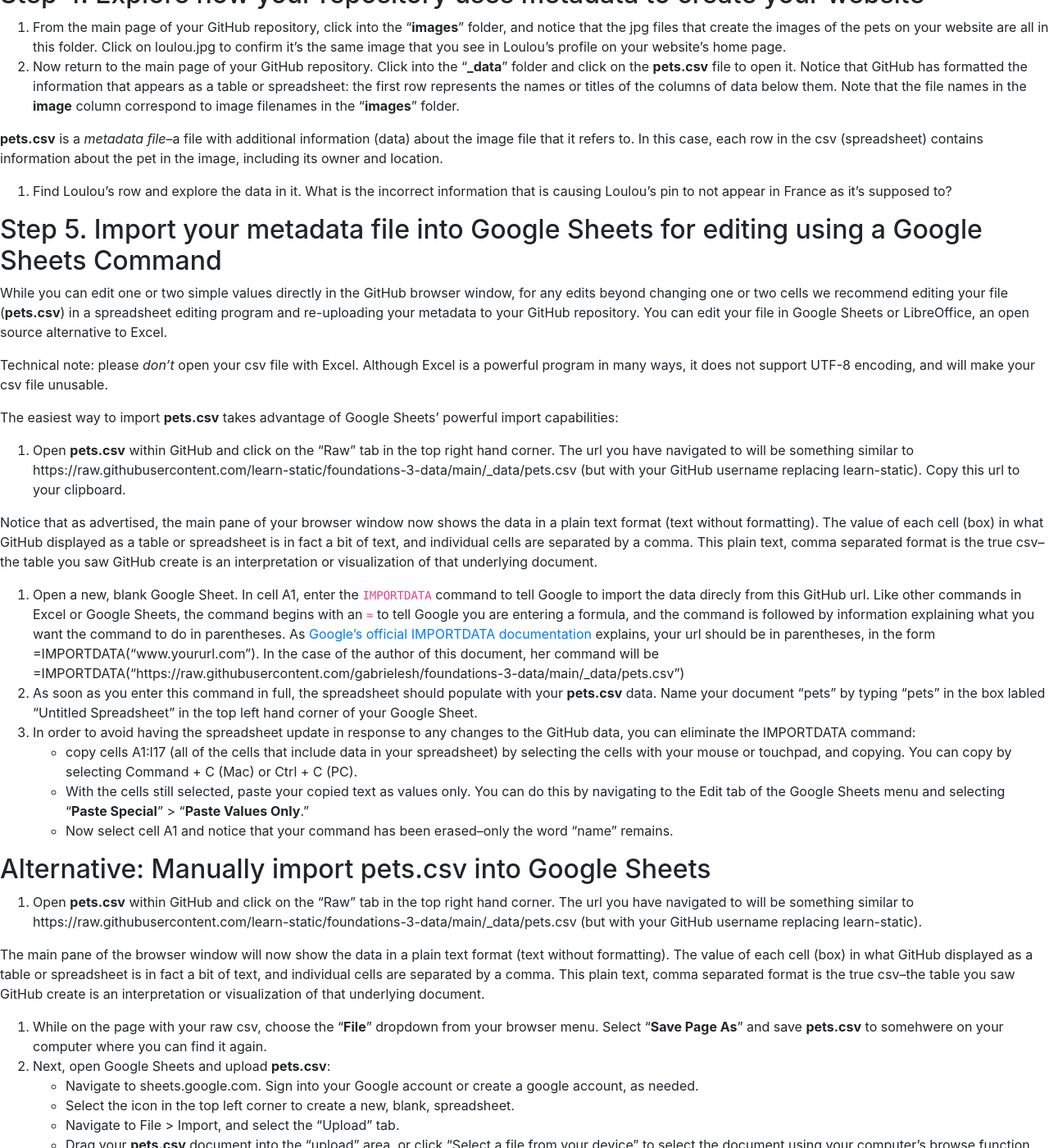
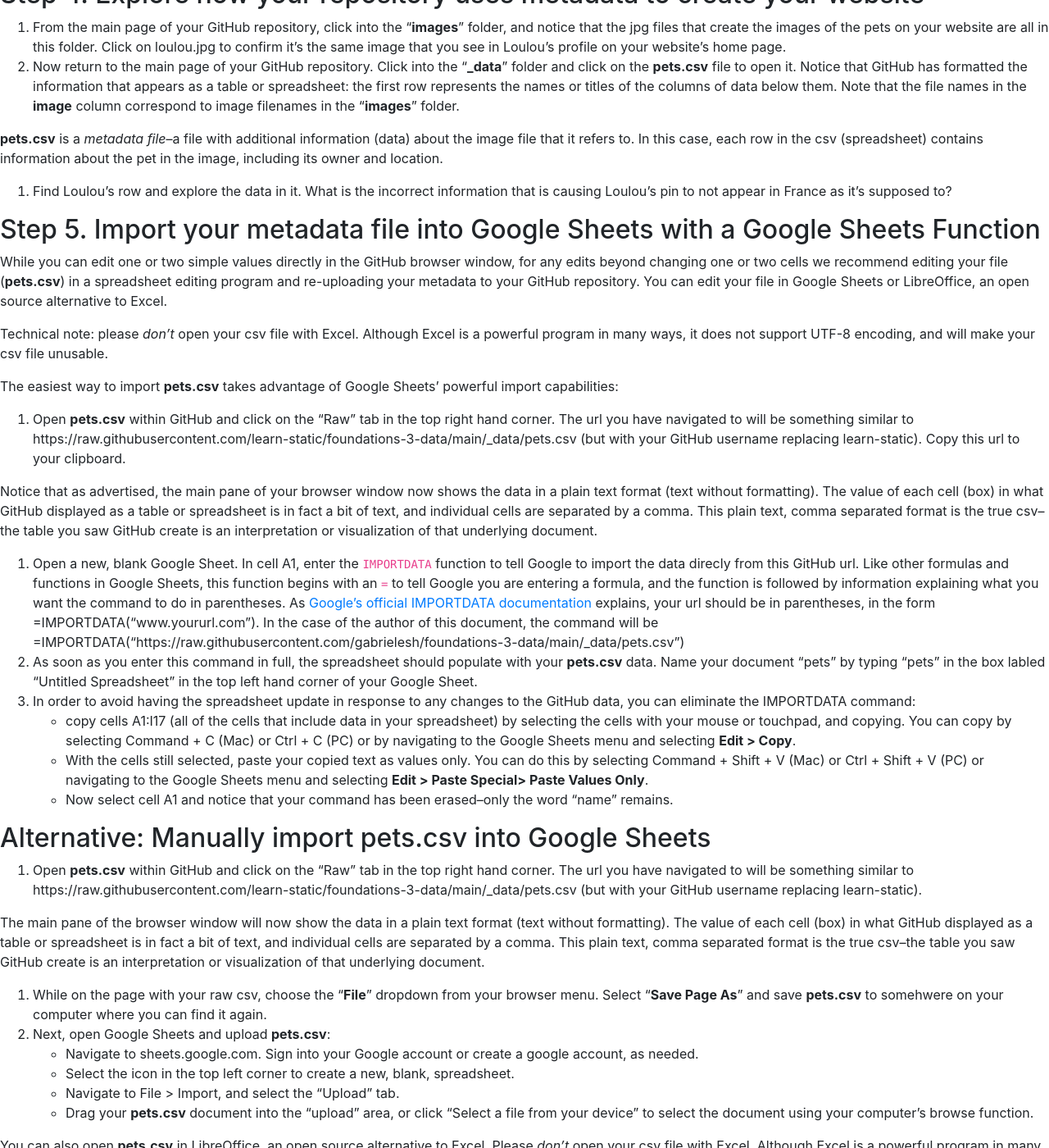
Before and after one commit to learn-static/foundations-3-data, a Jekyll site: the page built from intro-data.md, in a window 1280 px wide and 1400 px high, scrolled down 2019 px. Shown: the whole window at 82% size. Built offline with Jekyll 4.4.1, drawn with Linux system fonts in a browser that asks for light colours; our own code applies the rules of GitHub Pages for plain Markdown files; some of the changed text lies outside the part shown.

Commit message:
Update intro-data.md

```diff
--- a/intro-data.md
+++ b/intro-data.md
@@ -44,7 +44,7 @@ Meanwhile, you might want to copy the URL to display on your home page:
 
 3. Find Loulou's row and explore the data in it. What is the incorrect information that is causing Loulou's pin to not appear in France as it's supposed to?
 
-## Step 5. Import your metadata file into Google Sheets for editing using a Google Sheets Command
+## Step 5. Import your metadata file into Google Sheets with a Google Sheets Function
 
 While you can edit one or two simple values directly in the GitHub browser window, for any edits beyond changing one or two cells we recommend editing your file (**pets.csv**) in a spreadsheet editing program and re-uploading your metadata to your GitHub repository. You can edit your file in Google Sheets or LibreOffice, an open source alternative to Excel.
 
@@ -56,11 +56,11 @@ The easiest way to import **pets.csv** takes advantage of Google Sheets' powerfu
 
 Notice that as advertised, the main pane of your browser window now shows the data in a plain text format (text without formatting). The value of each cell (box) in what GitHub displayed as a table or spreadsheet is in fact a bit of text, and individual cells are separated by a comma. This plain text, comma separated format is the true csv--the table you saw GitHub create is an interpretation or visualization of that underlying document.
 
-2. Open a new, blank Google Sheet. In cell A1, enter the `IMPORTDATA` command to tell Google to import the data direcly from this GitHub url. Like other commands in Excel or Google Sheets, the command begins with an `=` to tell Google you are entering a formula, and the command is followed by information explaining what you want the command to do in parentheses. As [Google's official IMPORTDATA documentation](https://support.google.com/docs/answer/3093335?hl=en) explains, your url should be in parentheses, in the form =IMPORTDATA("www.yoururl.com"). In the case of the author of this document, her command will be =IMPORTDATA("https://raw.githubusercontent.com/gabrielesh/foundations-3-data/main/_data/pets.csv")
+2. Open a new, blank Google Sheet. In cell A1, enter the `IMPORTDATA` function to tell Google to import the data direcly from this GitHub url. Like other formulas and functions in Google Sheets, this function begins with an `=` to tell Google you are entering a formula, and the function is followed by information explaining what you want the command to do in parentheses. As [Google's official IMPORTDATA documentation](https://support.google.com/docs/answer/3093335?hl=en) explains, your url should be in parentheses, in the form =IMPORTDATA("www.yoururl.com"). In the case of the author of this document, the command will be =IMPORTDATA("https://raw.githubusercontent.com/gabrielesh/foundations-3-data/main/_data/pets.csv")
 3. As soon as you enter this command in full, the spreadsheet should populate with your **pets.csv** data. Name your document "pets" by typing "pets" in the box labled "Untitled Spreadsheet" in the top left hand corner of your Google Sheet.
 4. In order to avoid having the spreadsheet update in response to any changes to the GitHub data, you can eliminate the IMPORTDATA command:
-    - copy cells A1:I17 (all of the cells that include data in your spreadsheet) by selecting the cells with your mouse or touchpad, and copying. You can copy by selecting Command + C (Mac) or Ctrl + C (PC).
-    - With the cells still selected, paste your copied text as values only. You can do this by navigating to the Edit tab of the Google Sheets menu and selecting "**Paste Special**" > "**Paste Values Only**."
+    - copy cells A1:I17 (all of the cells that include data in your spreadsheet) by selecting the cells with your mouse or touchpad, and copying. You can copy by selecting Command + C (Mac) or Ctrl + C (PC) or by navigating to the Google Sheets menu and selecting **Edit > Copy**.
+    - With the cells still selected, paste your copied text as values only. You can do this by selecting Command + Shift + V (Mac) or Ctrl + Shift + V (PC) or navigating to the Google Sheets menu and selecting **Edit > Paste Special> Paste Values Only**.
     - Now select cell A1 and notice that your command has been erased--only the word "name" remains.
 
 ## Alternative: Manually import pets.csv into Google Sheets
@@ -79,3 +79,4 @@ The main pane of the browser window will now show the data in a plain text forma
 You can also open **pets.csv** in LibreOffice, an open source alternative to Excel. Please _don't_ open your csv file with Excel. Although Excel is a powerful program in many ways, it does not support UTF-8 encoding, and will make your csv file unusable.
 
 ## Step 6. Explore Google Sheets' powerful editing capabilities
+You already explored one example of Google Sheets's powerful functions.
```
